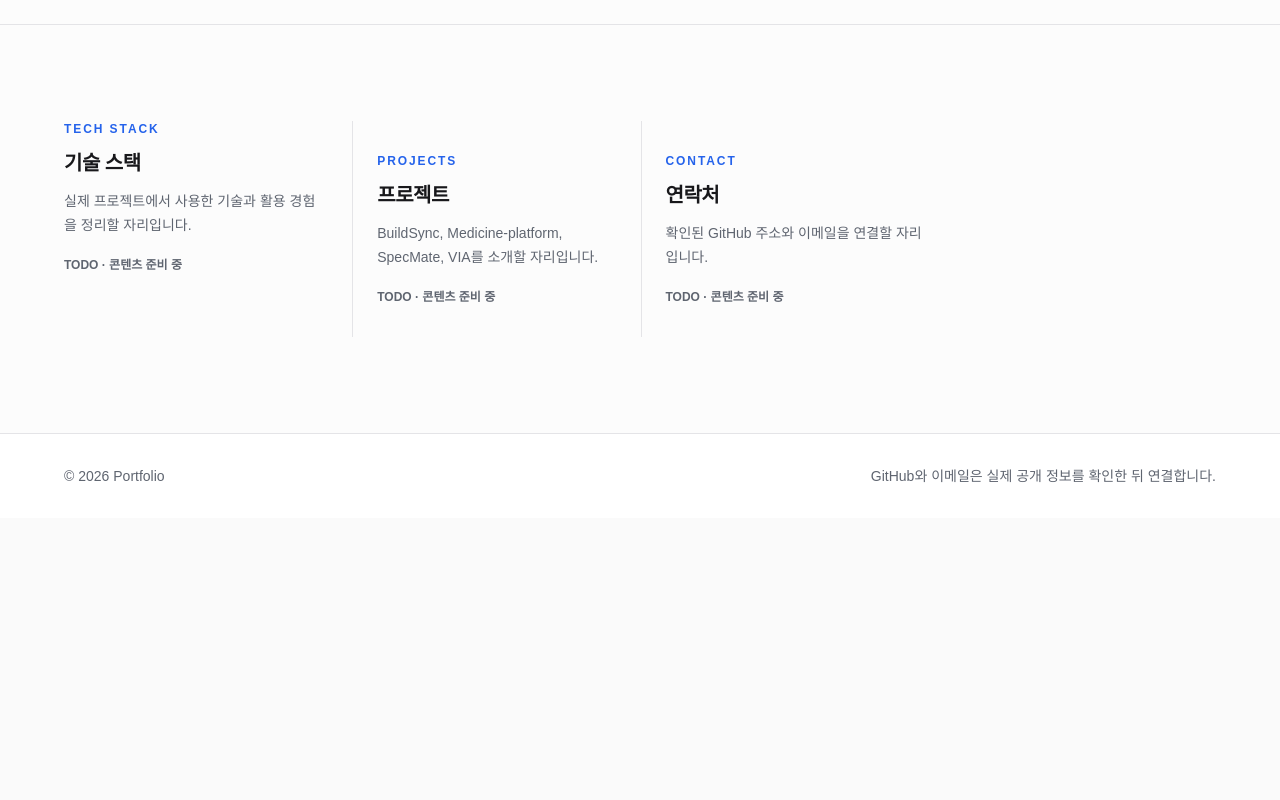
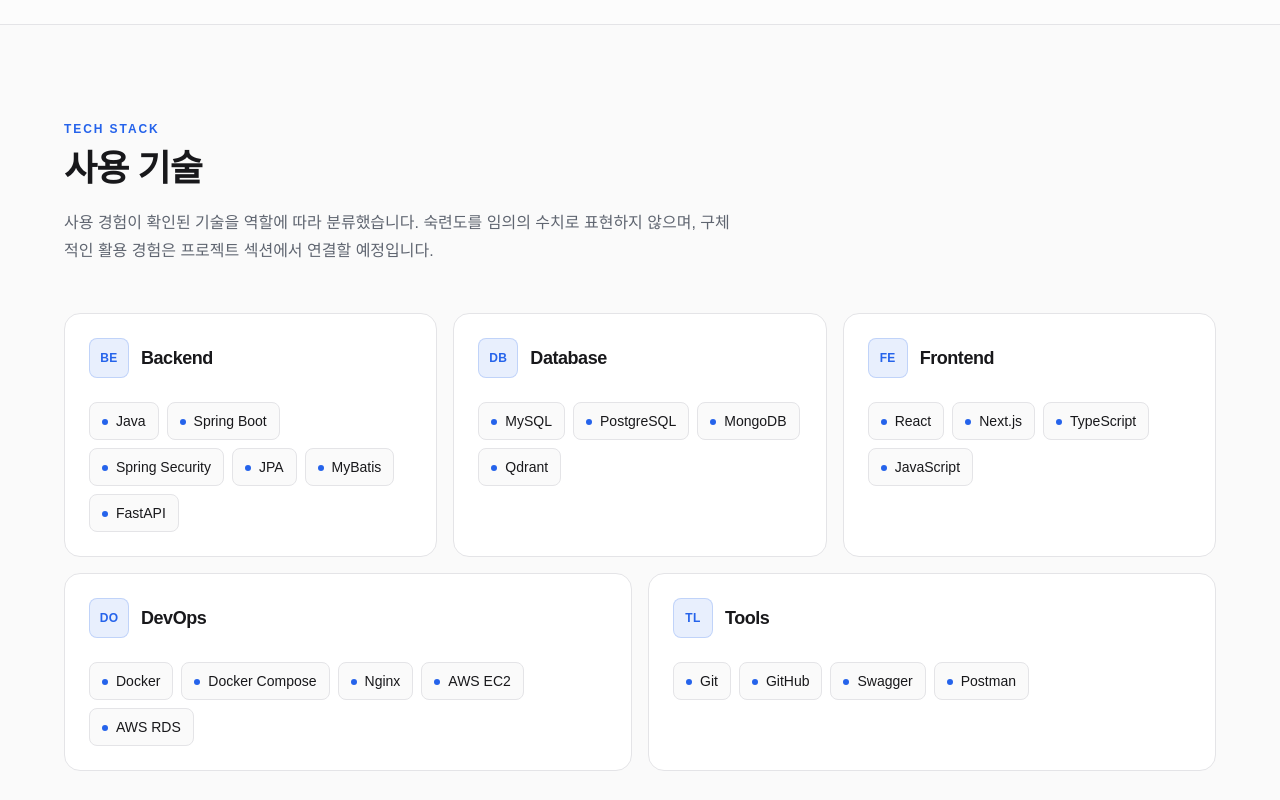
Before and after one commit to kimse0ngjun/portfolio, a Next.js app: page / in a window 1280 px wide. Shown: the part 1620-2420 px from the top of the page. Before the commit the page ends 2138 px from the top, so only its background shows below. Built offline with nearby package versions, Linux system fonts and the light colour scheme.

Commit message:
feat: Tech Stack 섹션 구현

```diff
--- a/src/app/page.tsx
+++ b/src/app/page.tsx
@@ -1,14 +1,8 @@
 import Link from "next/link";
 import { AboutSection } from "@/components/sections/AboutSection";
+import { TechStackSection } from "@/components/sections/TechStackSection";
 
 const placeholderSections = [
-  {
-    id: "skills",
-    eyebrow: "TECH STACK",
-    title: "기술 스택",
-    description:
-      "실제 프로젝트에서 사용한 기술과 활용 경험을 정리할 자리입니다.",
-  },
   {
     id: "projects",
     eyebrow: "PROJECTS",
@@ -107,6 +101,7 @@
       </section>
 
       <AboutSection />
+      <TechStackSection />
 
       <div className="border-t border-border bg-surface/50">
         <div className="page-container grid gap-px py-16 sm:grid-cols-2 sm:py-20 lg:grid-cols-4 lg:py-24">
--- /dev/null
+++ b/src/components/sections/TechStackSection.tsx
@@ -0,0 +1,107 @@
+const techCategories = [
+  {
+    name: "Backend",
+    marker: "BE",
+    technologies: [
+      "Java",
+      "Spring Boot",
+      "Spring Security",
+      "JPA",
+      "MyBatis",
+      "FastAPI",
+    ],
+    layout: "lg:col-span-2",
+  },
+  {
+    name: "Database",
+    marker: "DB",
+    technologies: ["MySQL", "PostgreSQL", "MongoDB", "Qdrant"],
+    layout: "lg:col-span-2",
+  },
+  {
+    name: "Frontend",
+    marker: "FE",
+    technologies: ["React", "Next.js", "TypeScript", "JavaScript"],
+    layout: "lg:col-span-2",
+  },
+  {
+    name: "DevOps",
+    marker: "DO",
+    technologies: ["Docker", "Docker Compose", "Nginx", "AWS EC2", "AWS RDS"],
+    layout: "lg:col-span-3",
+  },
+  {
+    name: "Tools",
+    marker: "TL",
+    technologies: ["Git", "GitHub", "Swagger", "Postman"],
+    layout: "lg:col-span-3",
+  },
+] as const;
+
+export function TechStackSection() {
+  return (
+    <section
+      id="skills"
+      className="scroll-mt-24 border-t border-border py-16 sm:py-20 lg:py-24"
+      aria-labelledby="tech-stack-title"
+    >
+      <div className="page-container">
+        <div className="max-w-2xl">
+          <p className="text-xs font-semibold tracking-[0.16em] text-accent">
+            TECH STACK
+          </p>
+          <h2
+            id="tech-stack-title"
+            className="mt-3 text-3xl font-bold tracking-[-0.025em] sm:text-4xl"
+          >
+            사용 기술
+          </h2>
+          <p className="mt-5 text-base leading-7 text-muted">
+            사용 경험이 확인된 기술을 역할에 따라 분류했습니다. 숙련도를
+            임의의 수치로 표현하지 않으며, 구체적인 활용 경험은 프로젝트
+            섹션에서 연결할 예정입니다.
+          </p>
+        </div>
+
+        <div className="mt-10 grid gap-4 sm:grid-cols-2 lg:mt-12 lg:grid-cols-6">
+          {techCategories.map((category) => (
+            <article
+              key={category.name}
+              className={`group rounded-2xl border border-border bg-surface p-5 transition-colors hover:border-accent/40 sm:p-6 ${category.layout}`}
+            >
+              <div className="flex items-center gap-3">
+                <span
+                  className="inline-flex size-10 shrink-0 items-center justify-center rounded-lg border border-accent/20 bg-accent/10 text-xs font-bold tracking-wide text-accent"
+                  aria-hidden="true"
+                >
+                  {category.marker}
+                </span>
+                <h3 className="text-lg font-bold tracking-tight">
+                  {category.name}
+                </h3>
+              </div>
+
+              <ul
+                className="mt-6 flex flex-wrap gap-2"
+                aria-label={`${category.name} 기술 목록`}
+              >
+                {category.technologies.map((technology) => (
+                  <li
+                    key={technology}
+                    className="rounded-lg border border-border bg-background px-3 py-2 text-sm font-medium text-foreground"
+                  >
+                    <span
+                      className="mr-2 inline-block size-1.5 rounded-full bg-accent align-middle"
+                      aria-hidden="true"
+                    />
+                    {technology}
+                  </li>
+                ))}
+              </ul>
+            </article>
+          ))}
+        </div>
+      </div>
+    </section>
+  );
+}
```
